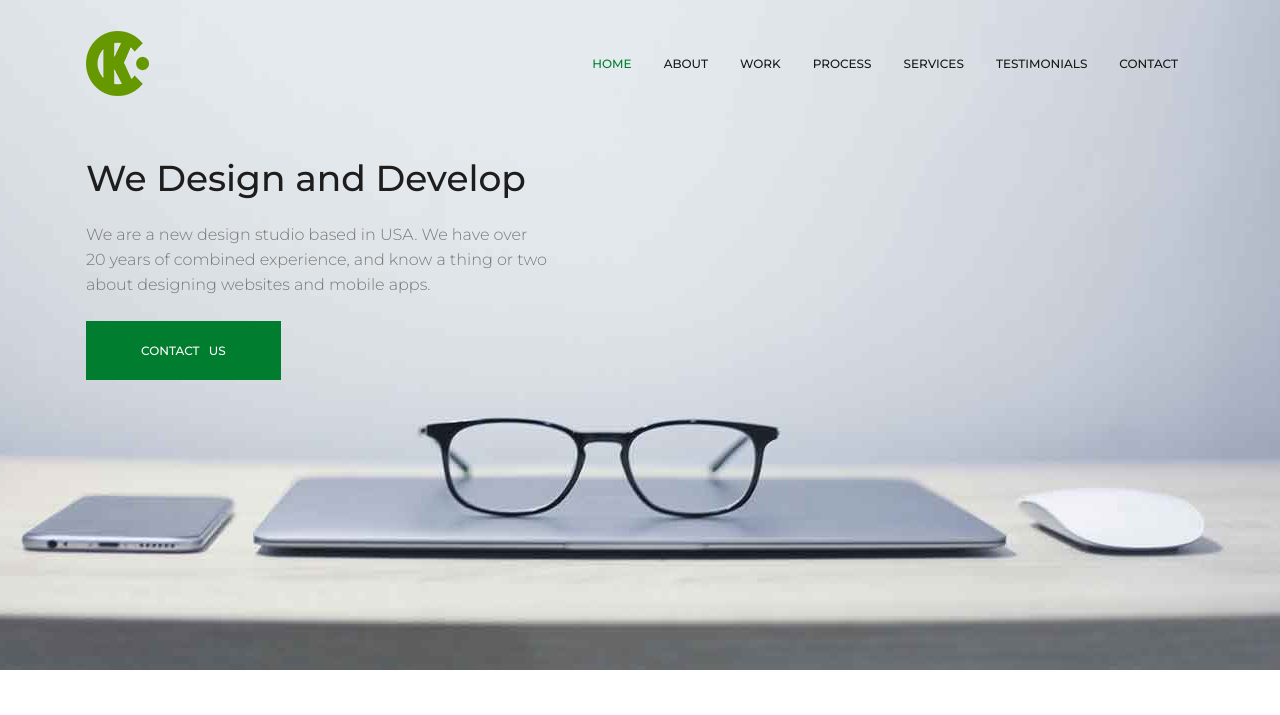
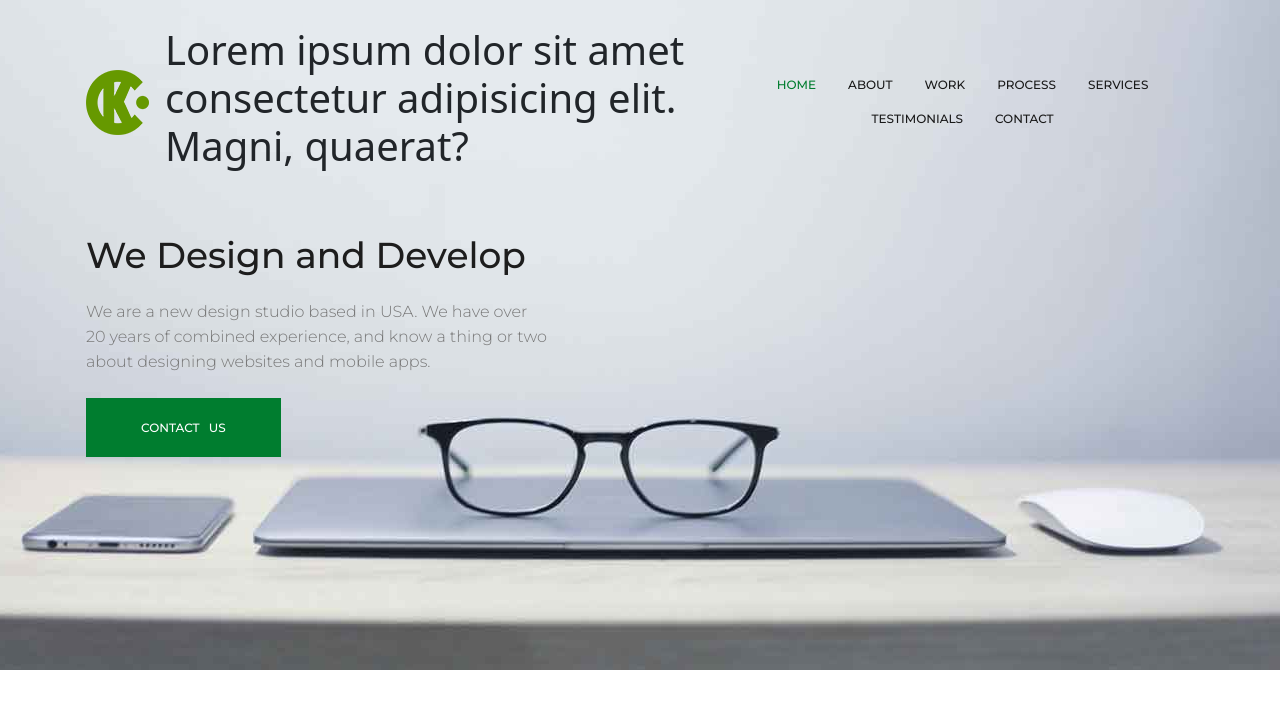
Before and after one commit to Akrombek/Akrombek.github.io, a plain HTML site: page index.html in a window 1280 px wide. Shown: the top 715 px of the page. Drawn offline with nearby package versions, Linux system fonts and the light colour scheme.

Commit message:
indexda uzgarish

```diff
--- a/index.html
+++ b/index.html
@@ -26,7 +26,7 @@
                       <button class="navbar-toggler" type="button" data-toggle="collapse" data-target="#main_menu" aria-controls="navbarSupportedContent" aria-expanded="false" aria-label="Toggle navigation">
                         <span class="navbar-toggler-icon"></span>
                       </button>
-
+                    <h1>Lorem ipsum dolor sit amet consectetur adipisicing elit. Magni, quaerat?</h1>
                       <div class="collapse navbar-collapse" id="main_menu">
                         <ul class="nav ml-auto justify-content-center">
                           <li class="nav-item ">
```
